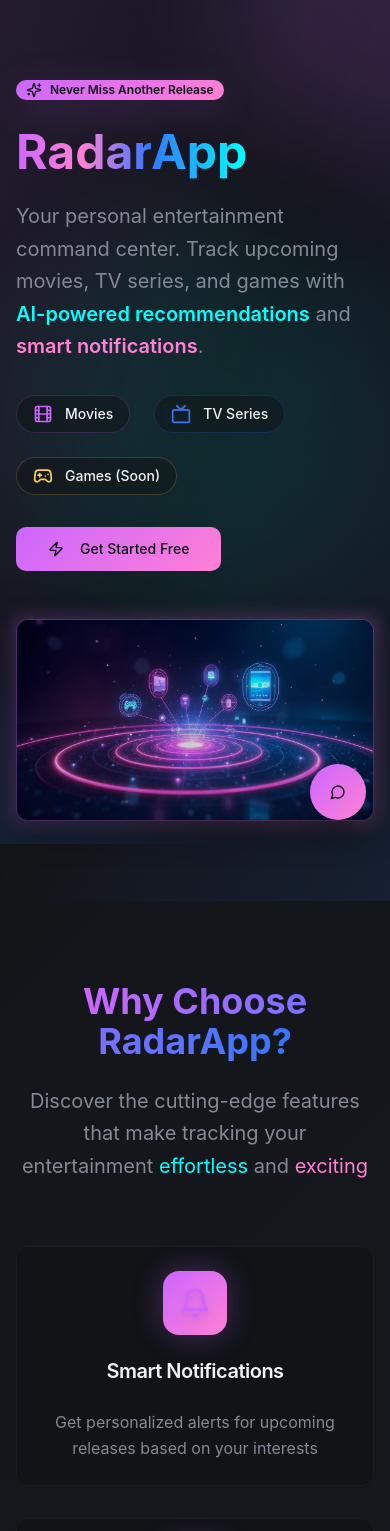
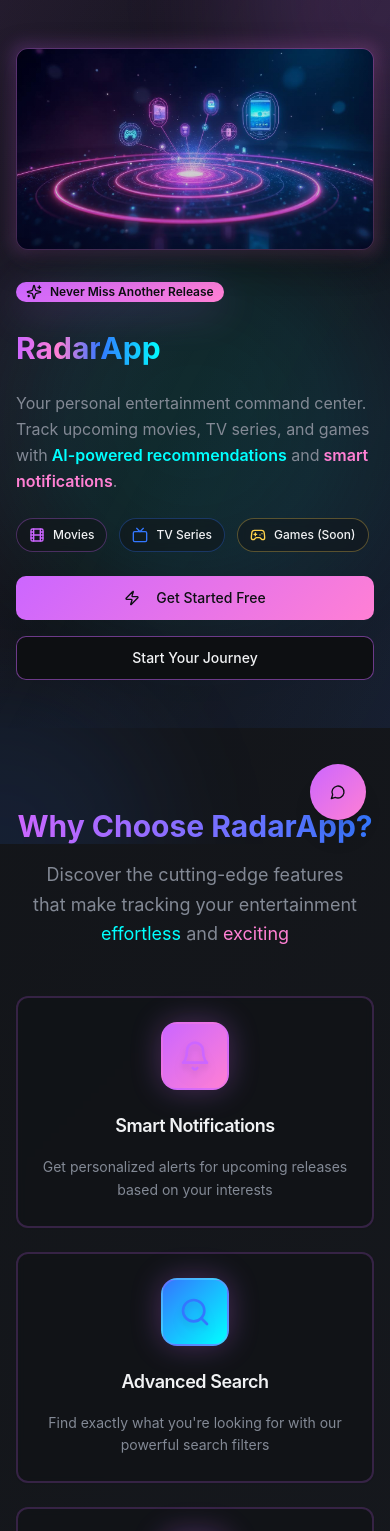
Before and after one commit to razibvsdgsgeatgegds/cine-radar-alert, a React (Vite) app: page / in a window 390 px wide. Shown: the top 1531 px of the page. Built offline with nearby package versions, Linux system fonts and the light colour scheme.

Commit message:
Fix responsiveness and UI

```diff
--- a/src/components/Landing.tsx
+++ b/src/components/Landing.tsx
@@ -139,6 +139,16 @@ const Landing = () => {
     setFeedback('');
   };
 
+  const scrollToSignup = () => {
+    const authSection = document.querySelector('#auth-section');
+    if (authSection) {
+      authSection.scrollIntoView({
+        behavior: 'smooth',
+        block: 'start'
+      });
+    }
+  };
+
   const features = [
     {
       icon: <Bell className="h-8 w-8 text-neon-purple drop-shadow-lg" />,
@@ -178,16 +188,16 @@ const Landing = () => {
       {/* Hero Section */}
       <section className="relative overflow-hidden">
         <div className="absolute inset-0 bg-gradient-to-br from-neon-purple/10 via-transparent to-electric-blue/10" />
-        <div className="container mx-auto px-4 py-20 relative z-10">
-          <div className="grid lg:grid-cols-2 gap-12 items-center">
-            <div className="space-y-8">
+        <div className="container mx-auto px-4 py-12 sm:py-16 lg:py-20 relative z-10">
+          <div className="grid lg:grid-cols-2 gap-8 lg:gap-12 items-center">
+            <div className="space-y-6 lg:space-y-8 order-2 lg:order-1">
               <div className="space-y-6">
                 <Badge variant="secondary"
                        className="w-fit bg-gradient-primary text-primary-foreground border-0 shadow-glow">
                   <Sparkles className="h-4 w-4 mr-2" />
                   Never Miss Another Release
                 </Badge>
-                <h1 className="text-5xl lg:text-7xl font-bold">
+                <h1 className="text-3xl sm:text-4xl md:text-5xl lg:text-6xl xl:text-7xl font-bold">
                   <span className="bg-gradient-to-r from-neon-purple via-neon-pink to-electric-blue bg-clip-text text-transparent">
                     Radar
                   </span>
@@ -195,42 +205,54 @@ const Landing = () => {
                     App
                   </span>
                 </h1>
-                <p className="text-xl text-muted-foreground leading-relaxed">
+                <p className="text-base sm:text-lg lg:text-xl text-muted-foreground leading-relaxed">
                   Your personal entertainment command center. Track upcoming movies, TV series, and games with
                   <span className="text-neon-cyan font-semibold"> AI-powered recommendations</span> and
                   <span className="text-neon-pink font-semibold"> smart notifications</span>.
                 </p>
               </div>
 
-              <div className="flex flex-wrap gap-6">
-                <div className="flex items-center gap-3 bg-card/50 backdrop-blur-sm rounded-full px-4 py-2 border border-primary/20">
-                  <Film className="h-5 w-5 text-neon-purple" />
-                  <span className="text-sm font-medium">Movies</span>
+              <div className="flex flex-wrap gap-3 sm:gap-4 lg:gap-6">
+                <div className="flex items-center gap-2 sm:gap-3 bg-card/50 backdrop-blur-sm rounded-full px-3 sm:px-4 py-2 border border-primary/30">
+                  <Film className="h-4 sm:h-5 w-4 sm:w-5 text-neon-purple" />
+                  <span className="text-xs sm:text-sm font-medium">Movies</span>
                 </div>
-                <div className="flex items-center gap-3 bg-card/50 backdrop-blur-sm rounded-full px-4 py-2 border border-electric-blue/20">
-                  <Tv className="h-5 w-5 text-electric-blue" />
-                  <span className="text-sm font-medium">TV Series</span>
+                <div className="flex items-center gap-2 sm:gap-3 bg-card/50 backdrop-blur-sm rounded-full px-3 sm:px-4 py-2 border border-electric-blue/30">
+                  <Tv className="h-4 sm:h-5 w-4 sm:w-5 text-electric-blue" />
+                  <span className="text-xs sm:text-sm font-medium">TV Series</span>
                 </div>
-                <div className="flex items-center gap-3 bg-card/50 backdrop-blur-sm rounded-full px-4 py-2 border border-golden/20">
-                  <Gamepad2 className="h-5 w-5 text-golden" />
-                  <span className="text-sm font-medium">Games (Soon)</span>
+                <div className="flex items-center gap-2 sm:gap-3 bg-card/50 backdrop-blur-sm rounded-full px-3 sm:px-4 py-2 border border-golden/30">
+                  <Gamepad2 className="h-4 sm:h-5 w-4 sm:w-5 text-golden" />
+                  <span className="text-xs sm:text-sm font-medium">Games (Soon)</span>
                 </div>
               </div>
 
-              <div className="flex gap-4">
-                <Button size="lg" className="bg-gradient-primary hover:shadow-glow transition-all duration-300 transform hover:scale-105">
+              <div className="flex flex-col sm:flex-row gap-4">
+                <Button
+                  size="lg"
+                  onClick={scrollToSignup}
+                  className="bg-gradient-primary hover:shadow-glow transition-all duration-300 transform hover:scale-105"
+                >
                   <Zap className="h-5 w-5 mr-2" />
                   Get Started Free
+                </Button>
+                <Button
+                  variant="outline"
+                  size="lg"
+                  onClick={scrollToSignup}
+                  className="border-primary/50 hover:border-primary hover:bg-primary/10 transition-all duration-300"
+                >
+                  Start Your Journey
                 </Button>
               </div>
             </div>
 
-            <div className="relative group">
+            <div className="relative group order-1 lg:order-2">
               <div className="absolute -inset-1 bg-gradient-primary rounded-lg blur opacity-25 group-hover:opacity-50 transition duration-1000 group-hover:duration-200"></div>
               <img
                 src={heroRadar}
                 alt="RadarApp Dashboard Preview"
-                className="relative rounded-lg shadow-card border border-primary/20"
+                className="relative rounded-lg shadow-card border border-primary/20 w-full h-auto"
               />
               <div className="absolute inset-0 bg-gradient-to-t from-background/30 to-transparent rounded-lg" />
             </div>
@@ -241,33 +263,33 @@ const Landing = () => {
       {/* Features Section */}
       <section className="py-20 relative">
         <div className="container mx-auto px-4 relative z-10">
-          <div className="text-center mb-16">
-            <h2 className="text-4xl lg:text-5xl font-bold mb-6">
+          <div className="text-center mb-12 lg:mb-16">
+            <h2 className="text-3xl sm:text-4xl lg:text-5xl font-bold mb-4 lg:mb-6">
               <span className="bg-gradient-to-r from-neon-purple to-electric-blue bg-clip-text text-transparent">
                 Why Choose RadarApp?
               </span>
             </h2>
-            <p className="text-xl text-muted-foreground max-w-3xl mx-auto leading-relaxed">
+            <p className="text-lg sm:text-xl text-muted-foreground max-w-3xl mx-auto leading-relaxed px-4">
               Discover the cutting-edge features that make tracking your entertainment
               <span className="text-neon-cyan"> effortless</span> and
               <span className="text-neon-pink"> exciting</span>
             </p>
           </div>
 
-          <div className="grid md:grid-cols-2 lg:grid-cols-4 gap-8">
+          <div className="grid sm:grid-cols-2 lg:grid-cols-4 gap-6 lg:gap-8">
             {features.map((feature, index) => (
               <Card key={index}
-                    className="text-center group hover:shadow-glow transition-all duration-500 bg-card/80 backdrop-blur-sm border-muted hover:border-primary/50 transform hover:scale-105">
-                <CardHeader>
-                  <div className={`mx-auto mb-4 p-4 bg-gradient-to-br ${feature.gradient} rounded-2xl w-fit shadow-neon group-hover:shadow-glow transition-all duration-300`}>
+                    className="text-center group hover:shadow-glow transition-all duration-500 bg-card/80 backdrop-blur-sm border-2 border-primary/20 hover:border-primary/60 transform hover:scale-105">
+                <CardHeader className="pb-4">
+                  <div className={`mx-auto mb-4 p-4 bg-gradient-to-br ${feature.gradient} rounded-2xl w-fit shadow-neon group-hover:shadow-glow transition-all duration-300 border-2 border-primary/30`}>
                     {feature.icon}
                   </div>
-                  <CardTitle className="text-xl group-hover:text-primary transition-colors">
+                  <CardTitle className="text-lg sm:text-xl group-hover:text-primary transition-colors">
                     {feature.title}
                   </CardTitle>
                 </CardHeader>
-                <CardContent>
-                  <CardDescription className="text-base leading-relaxed">
+                <CardContent className="pt-0">
+                  <CardDescription className="text-sm sm:text-base leading-relaxed">
                     {feature.description}
                   </CardDescription>
                 </CardContent>
@@ -320,7 +342,7 @@ const Landing = () => {
       </section>
 
       {/* Auth Section */}
-      <section className="py-20 relative">
+      <section id="auth-section" className="py-20 relative scroll-mt-20">
         <div className="absolute inset-0 bg-gradient-to-r from-neon-purple/5 to-electric-blue/5"></div>
         <div className="container mx-auto px-4 relative z-10">
           <div className="max-w-md mx-auto">
```
